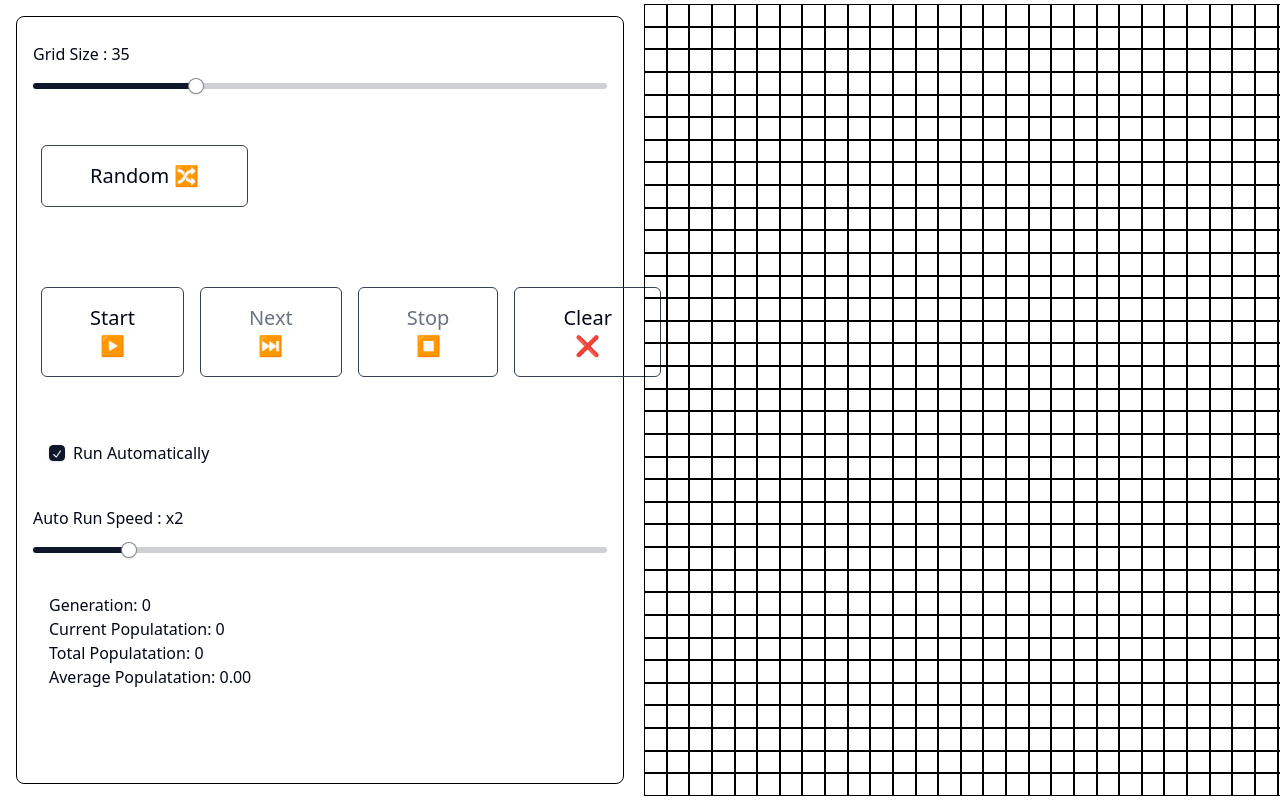
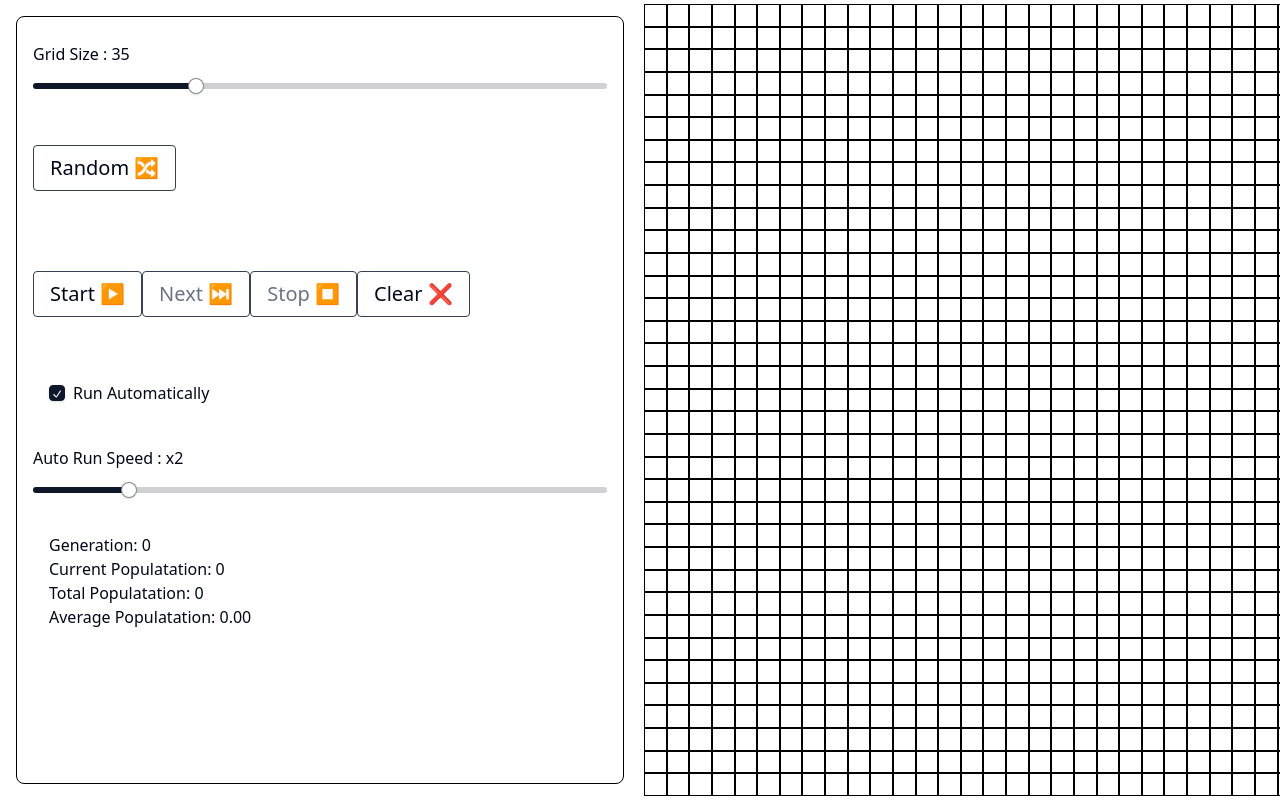
Before and after one commit to InfantAjayVenus/game-of-life, a React (Vite) app: page / in a window 1280 px wide. Shown: the top 800 px of the page. Built offline with nearby package versions, Linux system fonts and the light colour scheme.

Commit message:
[component] fix: modify button dimension

```diff
--- a/src/components/Button.tsx
+++ b/src/components/Button.tsx
@@ -9,9 +9,8 @@ export default function Button({ children, disabled=false, onClick=() => {consol
             <button
                 className={`
                     border border-gray-700
-                    rounded-md
-                    px-12 py-4
-                    mx-2
+                    rounded-sm
+                    px-4 py-2
                     text-center text-xl
                     ${!disabled ? 'hover:shadow-lg' : ''}
                     ${disabled ? 'text-gray-500' : ''}
```
